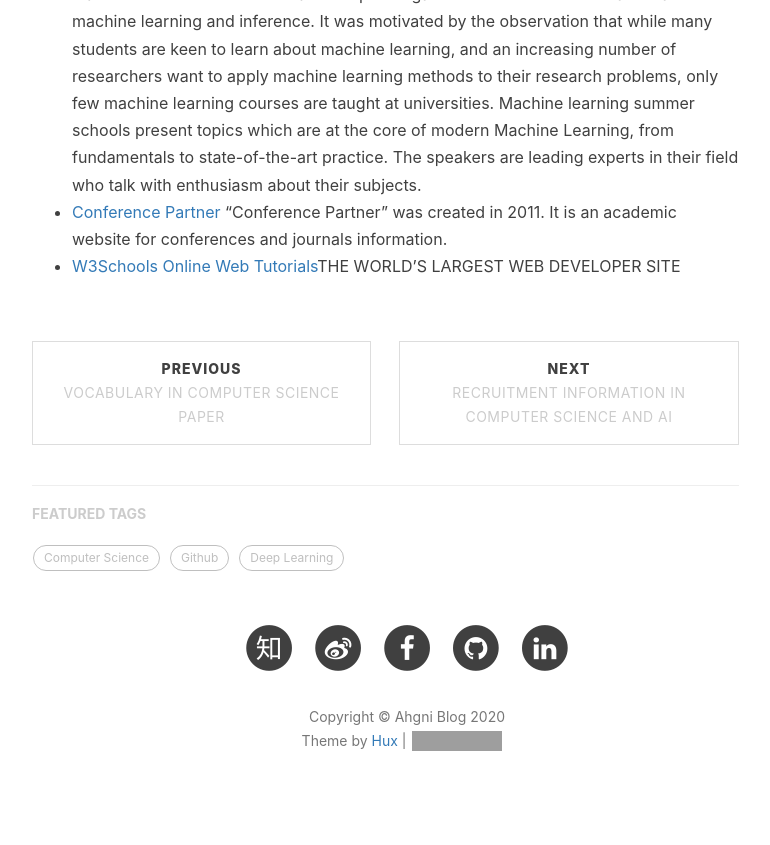
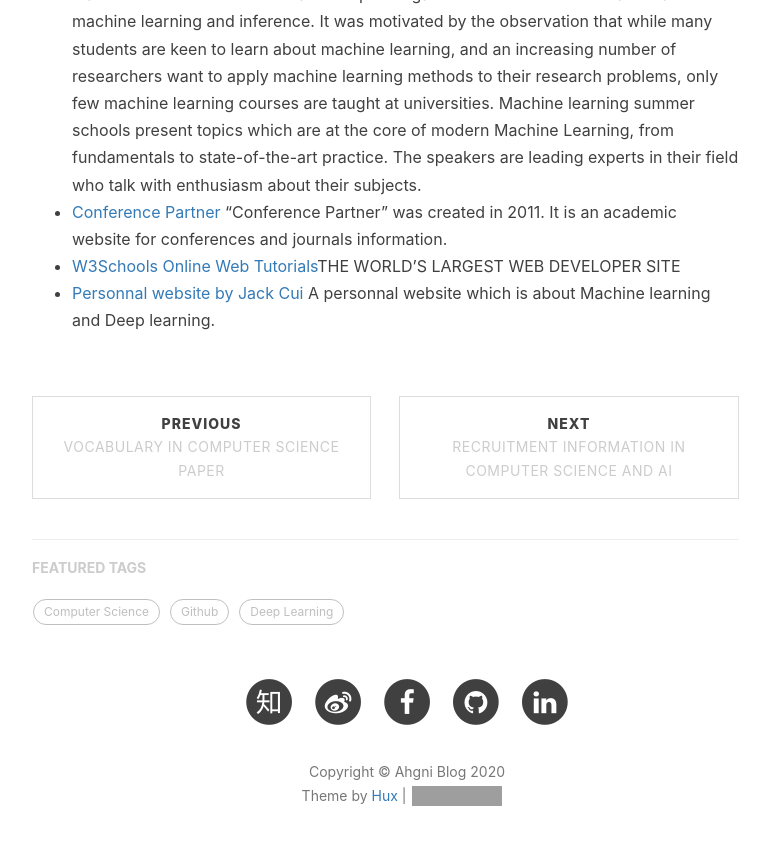
Before and after one commit to jizhang02/jizhang02.github.io, a Jekyll site: the page built from _posts/2020-02-24-resources.markdown, in a window 1280 px wide and 900 px high, scrolled down 1672 px. Shown: the top 845 px of the window, without its empty margins (233-1003 px from the left). Built offline with Jekyll 4.4.1, drawn with Linux system fonts in a browser that asks for light colours; nearby versions of some CDN libraries; comment, search, counter and statistics services are not loaded; grey boxes are pictures that could not be loaded.

Commit message:
Update 2020-02-24-resources.markdown

```diff
--- a/_posts/2020-02-24-resources.markdown
+++ b/_posts/2020-02-24-resources.markdown
@@ -44,3 +44,4 @@ CVPR is the premier annual computer vision event comprising the main conference
 The machine learning summer school series was started in 2002 with the motivation to promulgate modern methods of statistical machine learning and inference. It was motivated by the observation that while many students are keen to learn about machine learning, and an increasing number of researchers want to apply machine learning methods to their research problems, only few machine learning courses are taught at universities. Machine learning summer schools present topics which are at the core of modern Machine Learning, from fundamentals to state-of-the-art practice. The speakers are leading experts in their field who talk with enthusiasm about their subjects.
 * [Conference Partner](https://www.myhuiban.com/) "Conference Partner" was created in 2011. It is an academic website for conferences and journals information.
 * [W3Schools Online Web Tutorials](https://www.w3schools.com/)THE WORLD'S LARGEST WEB DEVELOPER SITE
+* [Personnal website by Jack Cui](https://cuijiahua.com/) A personnal website which is about Machine learning and Deep learning.
```
